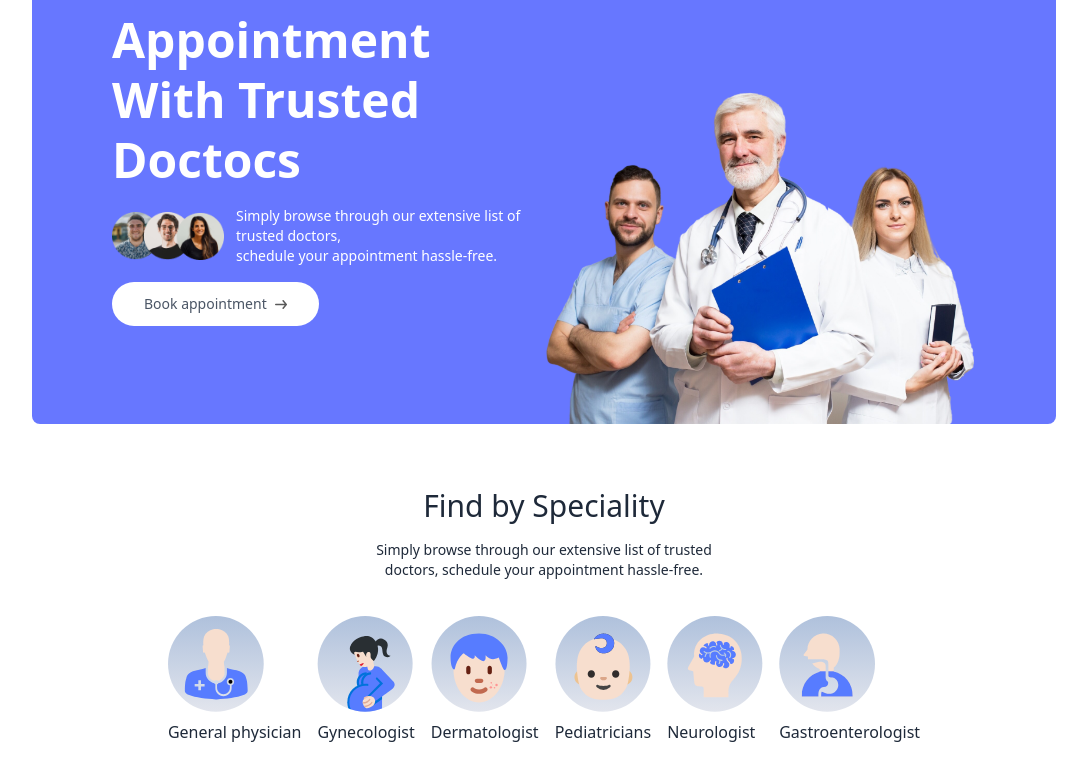
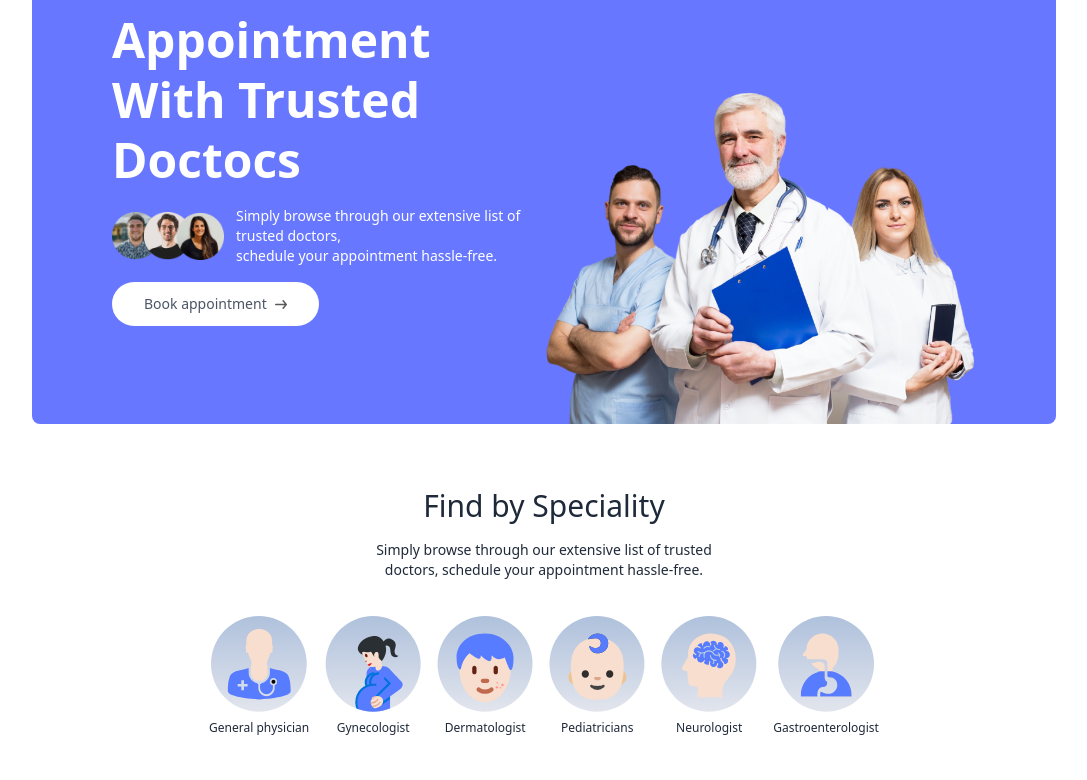
Before and after one commit to vinodverma1399/Prescripto, a React (Vite) app in the folder frontend/: page / in a window 1280 px wide. Shown: the part 268-1048 px from the top of the page, without its empty margins (96-1183 px from the left). Built offline with nearby package versions, Linux system fonts and the light colour scheme.

Commit message:
some changes in Speciality menu

```diff
--- a/frontend/src/components/SpecialityMenu.jsx
+++ b/frontend/src/components/SpecialityMenu.jsx
@@ -14,7 +14,7 @@
        <div className='flex sm:justify-center gap-4 pt-5 w-full overflow-scroll'>
           {
             specialityData.map((item,index)=>(
-              <Link className='flex flex-col ' key={index} to={`/docors/${item.speciality}`}>
+              <Link onClick={()=>scrollTo(0,0)} className='flex flex-col items-center text-xs cursor-pointer flex-shrink hover:translate-y-[-10px] transition-all duration-500 ' key={index} to={`/doctor/${item.speciality}`}>
                 <img className='w-16 sm:w-24 mb-2' src={item.image} alt=''/>
                 <p>{item.speciality}</p>
               </Link>
```
